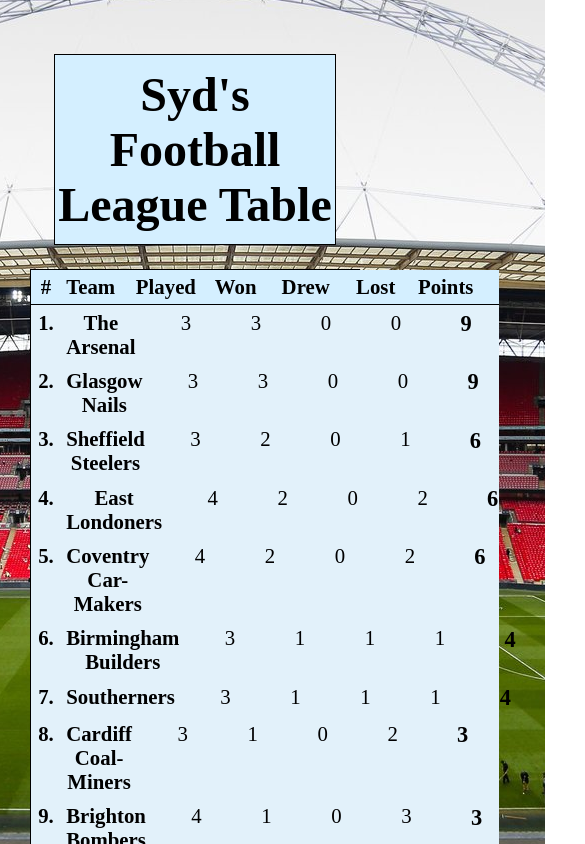
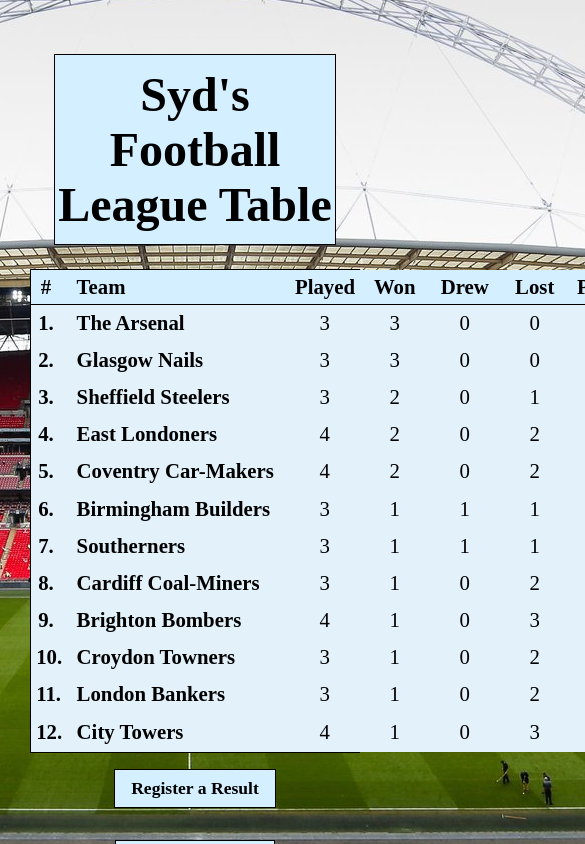
Before and after one commit to sydneymurray/boolean-uk-react-project-deployment, a React (Create React App) app: page / in a window 390 px wide. Shown: the top 844 px of the page, 585 px wide, since content can reach past the window. Built offline with nearby package versions, Linux system fonts and the light colour scheme; data requests are answered from the project's data file.

Commit message:
Working on Responsiveness

```diff
--- a/src/pages/MainTable.jsx
+++ b/src/pages/MainTable.jsx
@@ -13,7 +13,7 @@ export default function MainTable(){
     <ul className="main-list">
       <li className="heading-li">
         <span className="list-item-span list-item-place">#</span>
-        <span className="list-item-span ">Team</span>
+        <span className="list-item-span team-name">Team</span>
         <span className="list-item-span spacer"></span>
         <span className="list-item-span ">Played</span>
         <span className="list-item-span ">Won</span>
--- a/src/styles/MainTable.css
+++ b/src/styles/MainTable.css
@@ -14,7 +14,11 @@
   grid-template-columns: 30px auto 1fr 70px 70px 70px 70px 70px 70px 70px 70px    ;
 
 }
-
+.team-name{
+  width: 20ch;
+  text-align: left;
+  margin-left: 1ch;
+}
 .heading-li{
     font-size: 1.3rem;
     font-weight: bold;
@@ -55,15 +59,15 @@
   }
 
 
-@media screen and (max-width: 700px) {
+@media screen and (max-width: 900px) {
   .goals {
     display: none;
   }
   .main-list{
-    max-width: 470px;
+    max-width: 610px;
   }
   .heading-li,
   .team-li{
-    max-width: 468px;
+    max-width: 608px;
   }
 }
```
